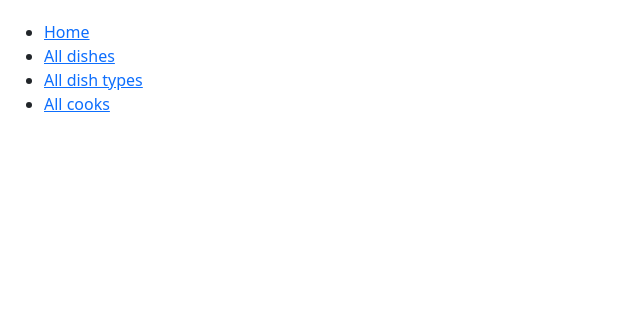
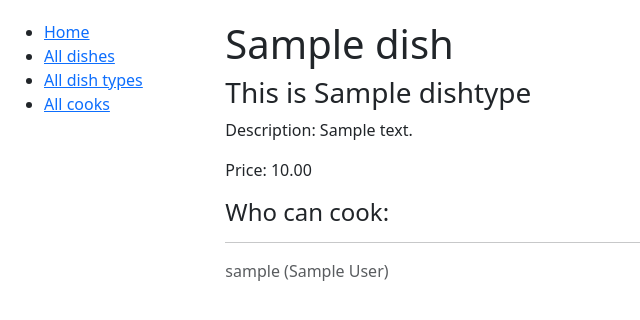
Before and after one commit to Komar88lvl/shynok, a Django app: page /kitchen/dishes/1/ in a window 1280 px wide. Shown: the top 320 px of the page, without its empty margins (0-640 px from the left). Run offline with Django 5.2, Linux system fonts and the light colour scheme; tables that the repository leaves empty hold one stand-in row (values such as "Sample post").

Commit message:
Create dish_detail template

```diff
--- a/templates/kitchen/dish_detail.html
+++ b/templates/kitchen/dish_detail.html
@@ -1,5 +1,16 @@
 {% extends "base.html" %}
 
 {% block content %}
-	<h1>{{ dish_detail.name }}</h1>
+	<h1>{{ dish.name }}</h1>
+  <div class="ml-3">
+    <h3>This is {{ dish.dish_type }}</h3>
+    <p>Description: {{ dish.description }}</p>
+    <p>Price: {{ dish.price }}</p>
+    <h4>Who can cook:</h4>
+    {% for cook in dish.cooks.all %}
+      <hr>
+      <p class="text-muted">{{ cook.username }} ({{ cook.first_name }} {{ cook.last_name }})</p>
+    {% endfor %}
+
+  </div>
 {% endblock %}
```
